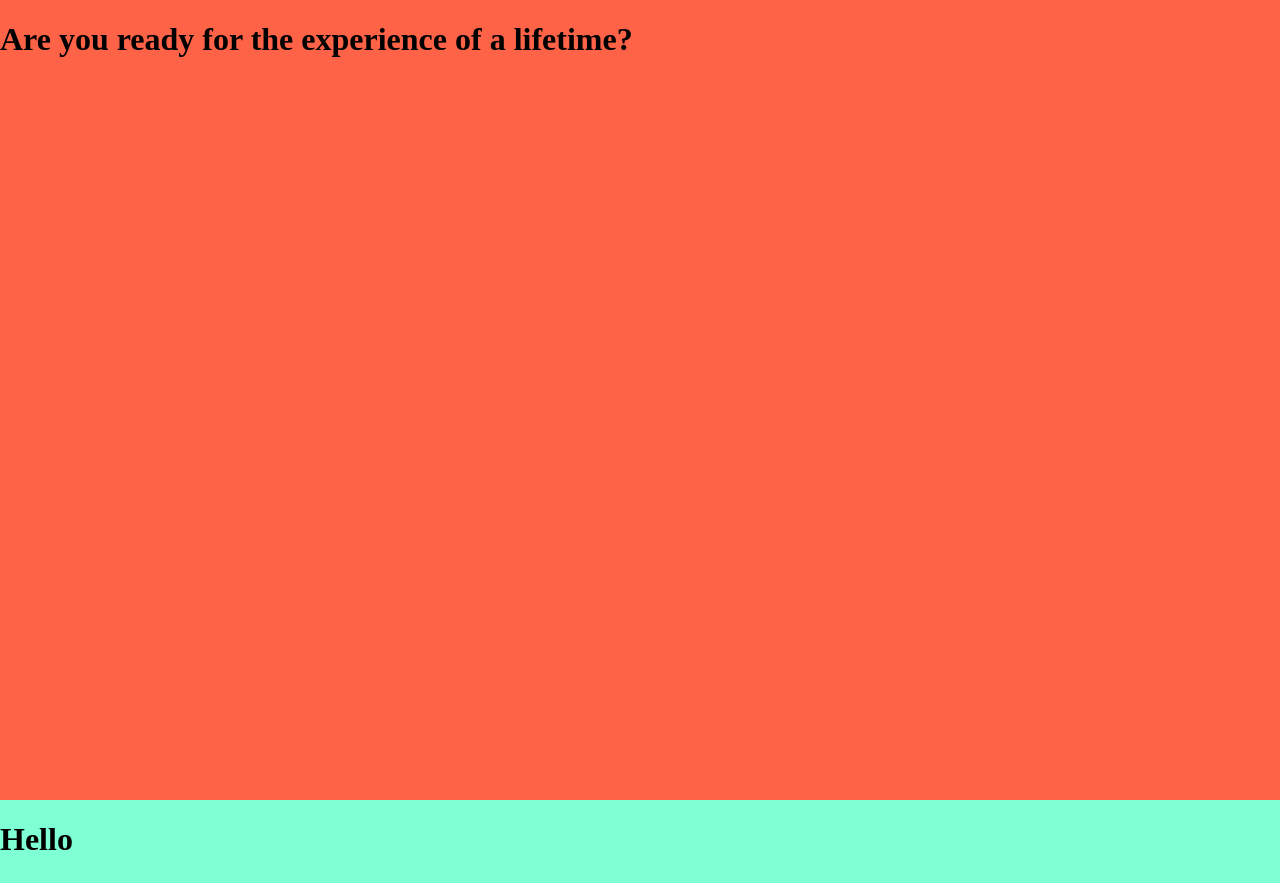
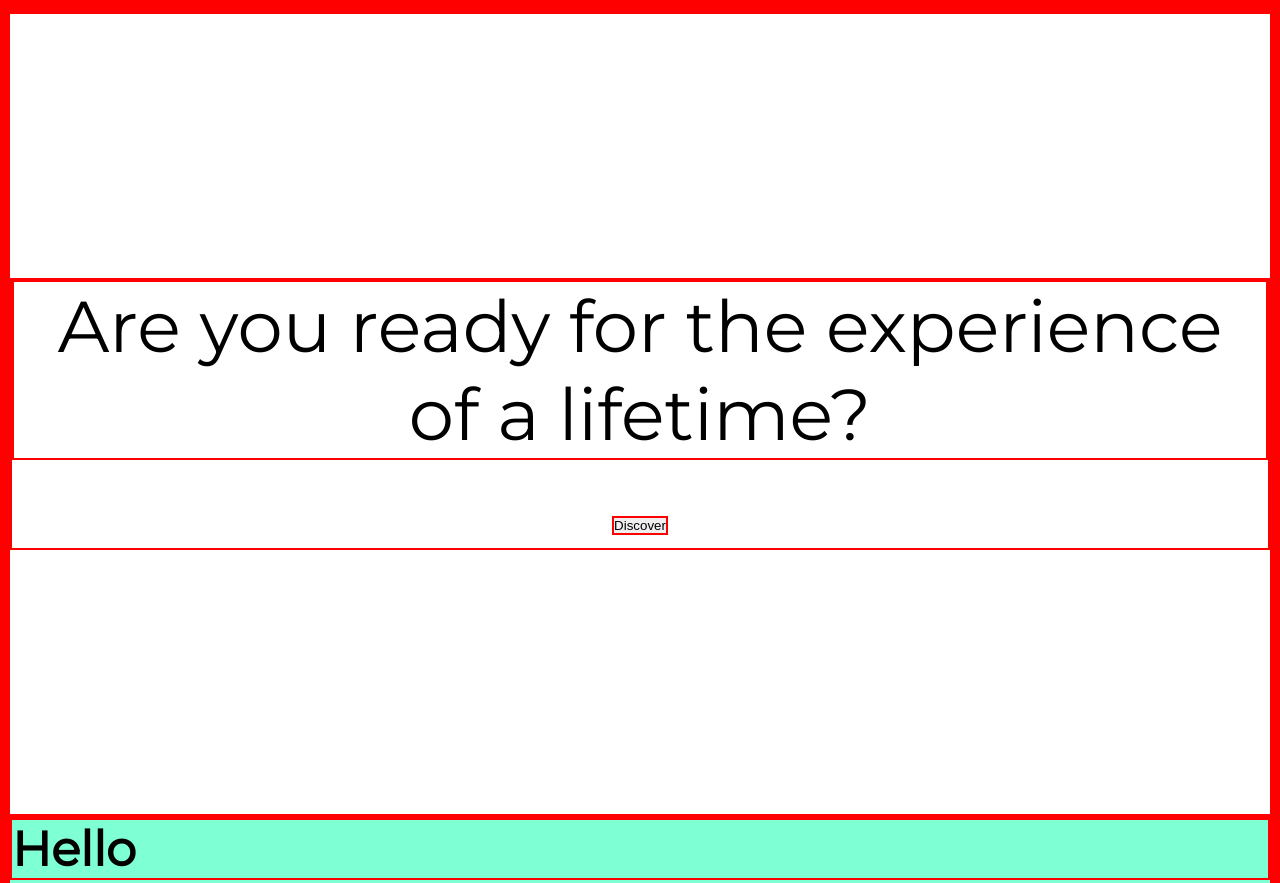
Before and after one commit to neilcasas/special-day, a plain HTML site: page index.html in a window 1280 px wide. Shown: the top 883 px of the page. Drawn offline with Linux system fonts and the light colour scheme.

Commit message:
imported main font and fixed positioning

```diff
--- a/index.html
+++ b/index.html
@@ -9,15 +9,28 @@
 </head>
 
 <body>
-    <div class="main">
-        <div class="title">
-            <h1>Are you ready for the experience of a lifetime?</h1>
+    <div class="main-container">
+        <div class="ribbon"></div>
+        <div class="content">
+            <div class="hero-main">
+                <div class="hero-container">
+                    <div class="hero-header">
+                        Are you ready for the experience of a lifetime?
+                    </div>
+                    <button>Discover</button>
+                </div>
+            </div>
+            <div class="middle">
+                <h1>Hello</h1>
+            </div>
+            <div class="end">
+                <h1>hello</h1>
+            </div>
         </div>
-        <div class="middle">
-            <h1>Hello</h1>
-        </div>
-        <div class="end">
-            <h1>hello</h1>
+        <div class="footer">
+            <div class="footer-text">
+
+            </div>
         </div>
     </div>
 </body>
--- a/styles.css
+++ b/styles.css
@@ -1,20 +1,36 @@
-body {
+@import url('https://fonts.googleapis.com/css2?family=Montserrat&display=swap');
+
+:root {
+    --main-bg: whitesmoke;
+    --main-font: 'Montserrat', sans-serif;
+    font-family: var(--main-font);
+    font-size: 24px;
+}
+
+* {
     margin: 0;
     padding: 0;
+    border: 2px solid red;
 }
-
 
 .main {
     display: flex;
     flex-direction: column;
 }
 
-.main>div {
+.content>div {
     height: 100vh;
 }
 
-.title {
-    background-color: tomato;
+.hero-main {
+    display: flex;
+    font-size: 3rem;
+    justify-content: center;
+    align-items: center;
+}
+
+.hero-container {
+    text-align: center;
 }
 
 .middle {
```
